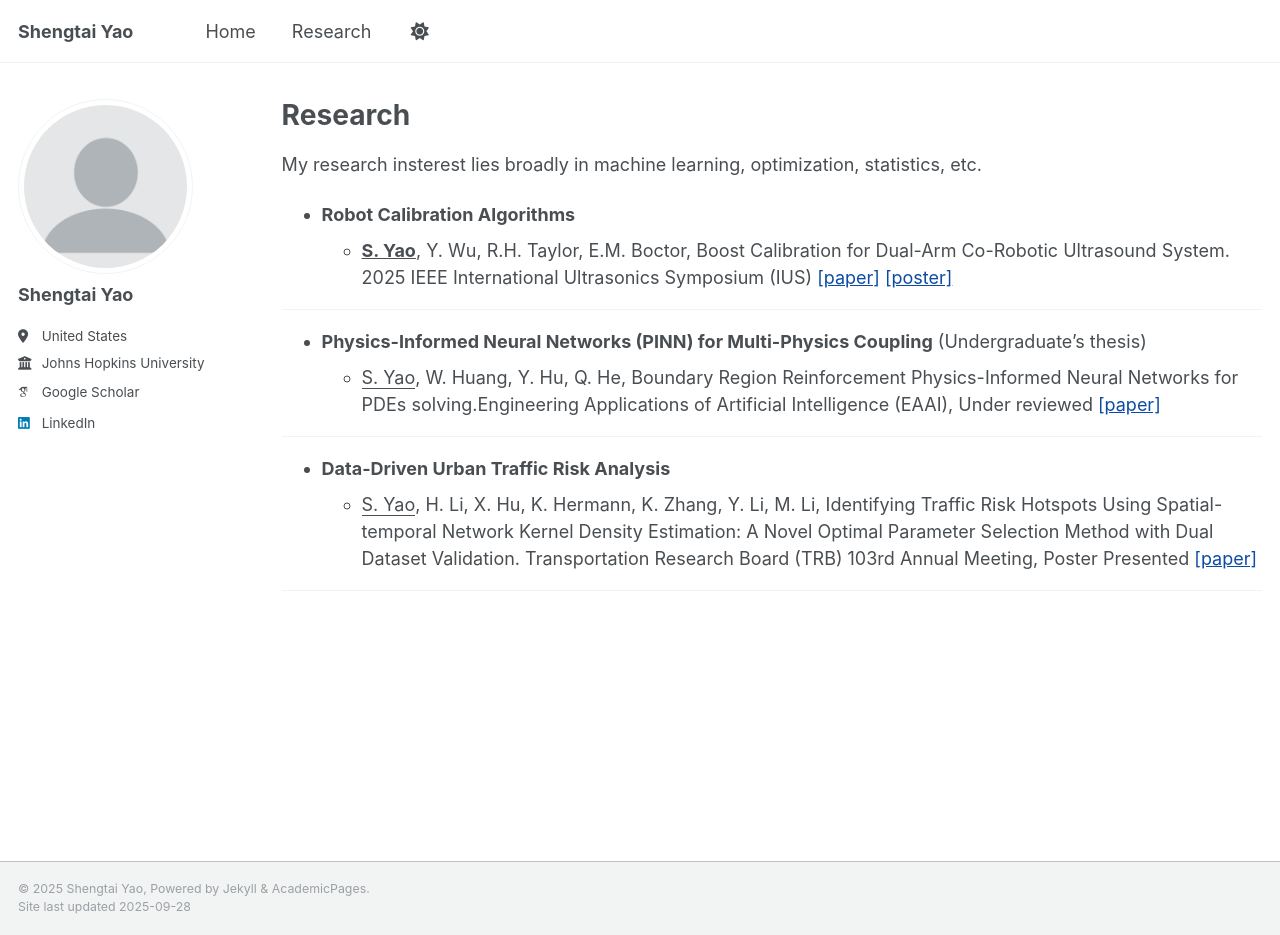
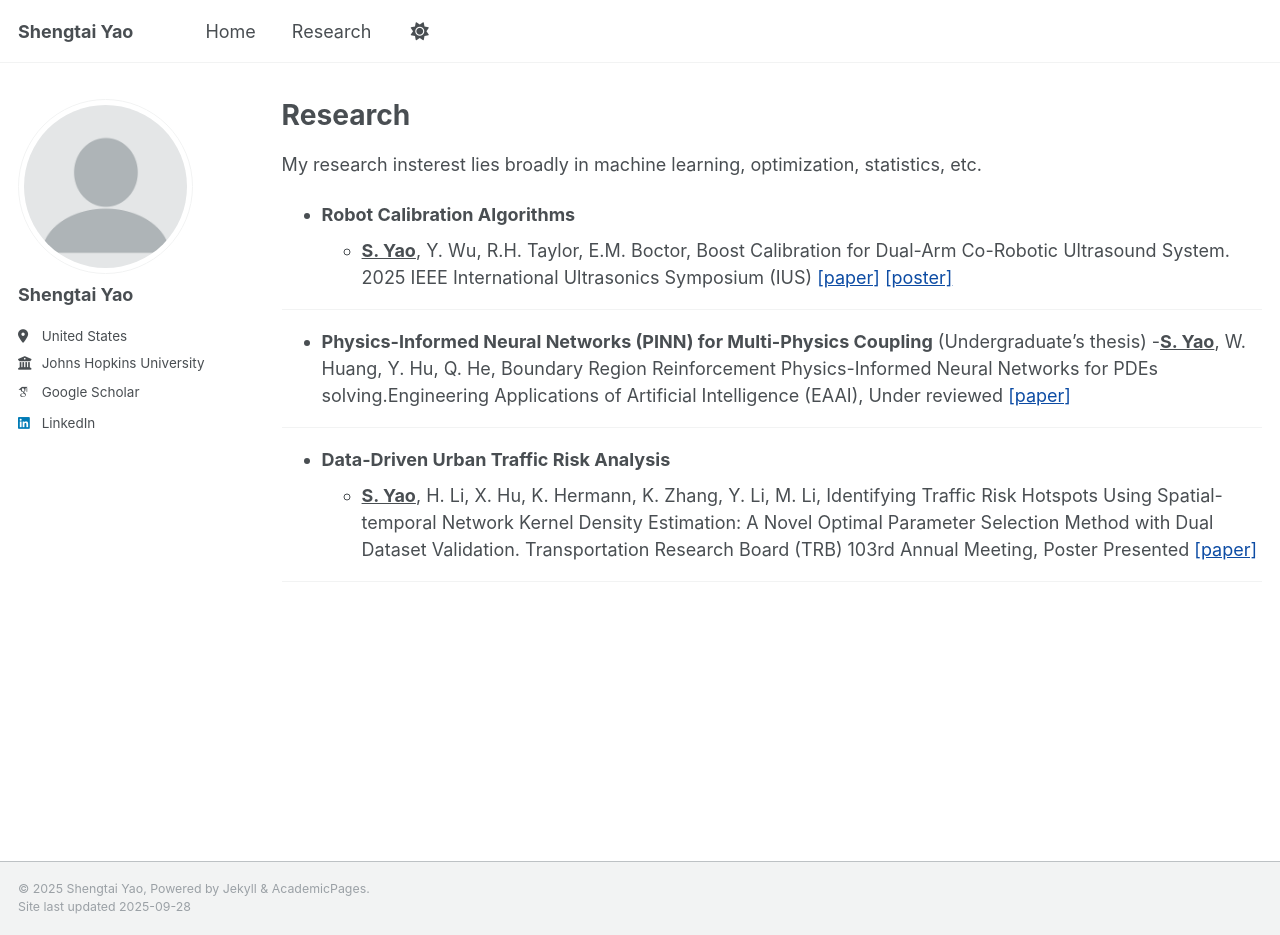
Before and after one commit to Yaoshengtai/Yaoshengtai.github.io, a Jekyll site: the page built from _pages/research.md, in a window 1280 px wide and 935 px high. Built offline with Jekyll 4.4.1, drawn with Linux system fonts in a browser that asks for light colours; some web fonts are replaced.

Commit message:
Update research.md

```diff
--- a/_pages/research.md
+++ b/_pages/research.md
@@ -14,11 +14,11 @@
 ---
 
 - **Physics-Informed Neural Networks (PINN) for Multi-Physics Coupling** (Undergraduate's thesis)
-  - <u>S. Yao</u>, W. Huang, Y. Hu, Q. He, Boundary Region Reinforcement Physics-Informed Neural Networks for PDEs solving.Engineering Applications of Artificial Intelligence (EAAI), Under reviewed [\[paper\]](https://papers.ssrn.com/sol3/papers.cfm?abstract_id=5005150)
+  -<span style="font-weight:bold; text-decoration:underline;">S. Yao</span>, W. Huang, Y. Hu, Q. He, Boundary Region Reinforcement Physics-Informed Neural Networks for PDEs solving.Engineering Applications of Artificial Intelligence (EAAI), Under reviewed [\[paper\]](https://papers.ssrn.com/sol3/papers.cfm?abstract_id=5005150)
 
 ---
 
 - **Data-Driven Urban Traffic Risk Analysis**
-  - <u>S. Yao</u>, H. Li, X. Hu, K. Hermann, K. Zhang, Y. Li, M. Li, Identifying Traffic Risk Hotspots Using Spatial-temporal Network Kernel Density Estimation: A Novel Optimal Parameter Selection Method with Dual Dataset Validation. Transportation Research Board (TRB) 103rd Annual Meeting, Poster Presented [\[paper\]](/files/paper/ST_NKDE_TRB.pdf)
+  - <span style="font-weight:bold; text-decoration:underline;">S. Yao</span>, H. Li, X. Hu, K. Hermann, K. Zhang, Y. Li, M. Li, Identifying Traffic Risk Hotspots Using Spatial-temporal Network Kernel Density Estimation: A Novel Optimal Parameter Selection Method with Dual Dataset Validation. Transportation Research Board (TRB) 103rd Annual Meeting, Poster Presented [\[paper\]](/files/paper/ST_NKDE_TRB.pdf)
 
 ---
```
